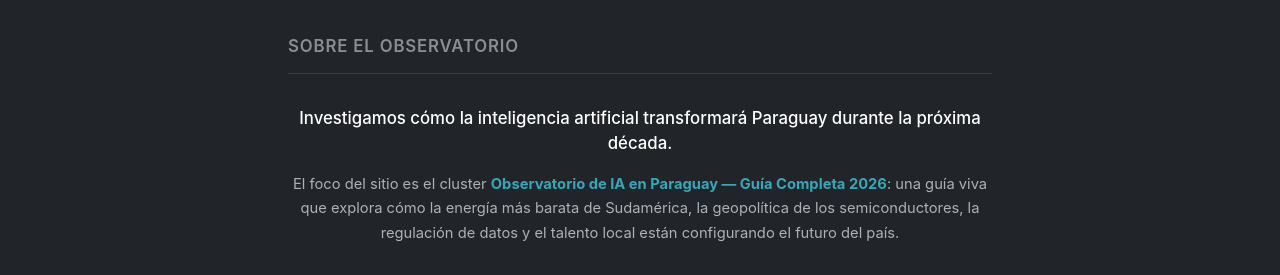
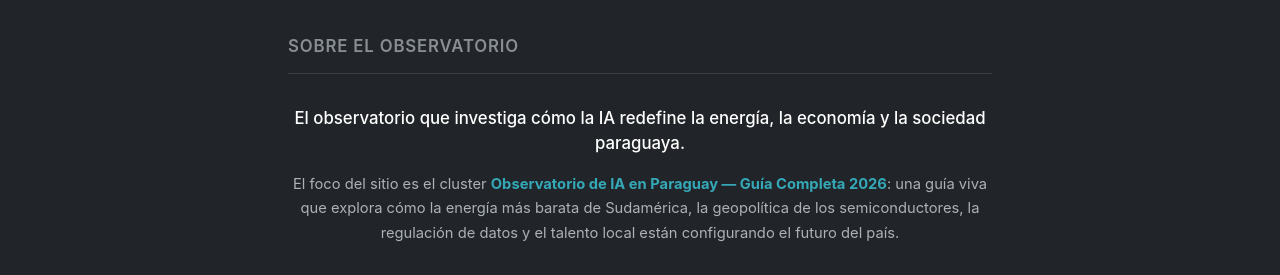
Before and after one commit to miravosqueinteresante/muchotexto.net, a Jekyll site: the page built from index.markdown, in a window 1280 px wide. Shown: the part 1051-1326 px from the top of the page. Built offline with Jekyll 4.4.1, drawn with Linux system fonts in a browser that asks for light colours.

Commit message:
fix: update mission statement to option 4 - brand-aligned with pillars

```diff
--- a/_layouts/home.html
+++ b/_layouts/home.html
@@ -68,7 +68,7 @@ layout: default
 
 <section class="home-section">
   <h2 class="home-section-title">Sobre el observatorio</h2>
-  <p class="about-mission">Investigamos cómo la inteligencia artificial transformará Paraguay durante la próxima década.</p>
+  <p class="about-mission">El observatorio que investiga cómo la IA redefine la energía, la economía y la sociedad paraguaya.</p>
   <p class="about-text">El foco del sitio es el cluster <strong><a href="{{ '/ia-en-paraguay/' | relative_url }}">Observatorio de IA en Paraguay — Guía Completa 2026</a></strong>: una guía viva que explora cómo la energía más barata de Sudamérica, la geopolítica de los semiconductores, la regulación de datos y el talento local están configurando el futuro del país.</p>
   <div class="observatorio-grid">
     <a class="observatorio-card" href="{{ '/cronologia/' | relative_url }}">
```
